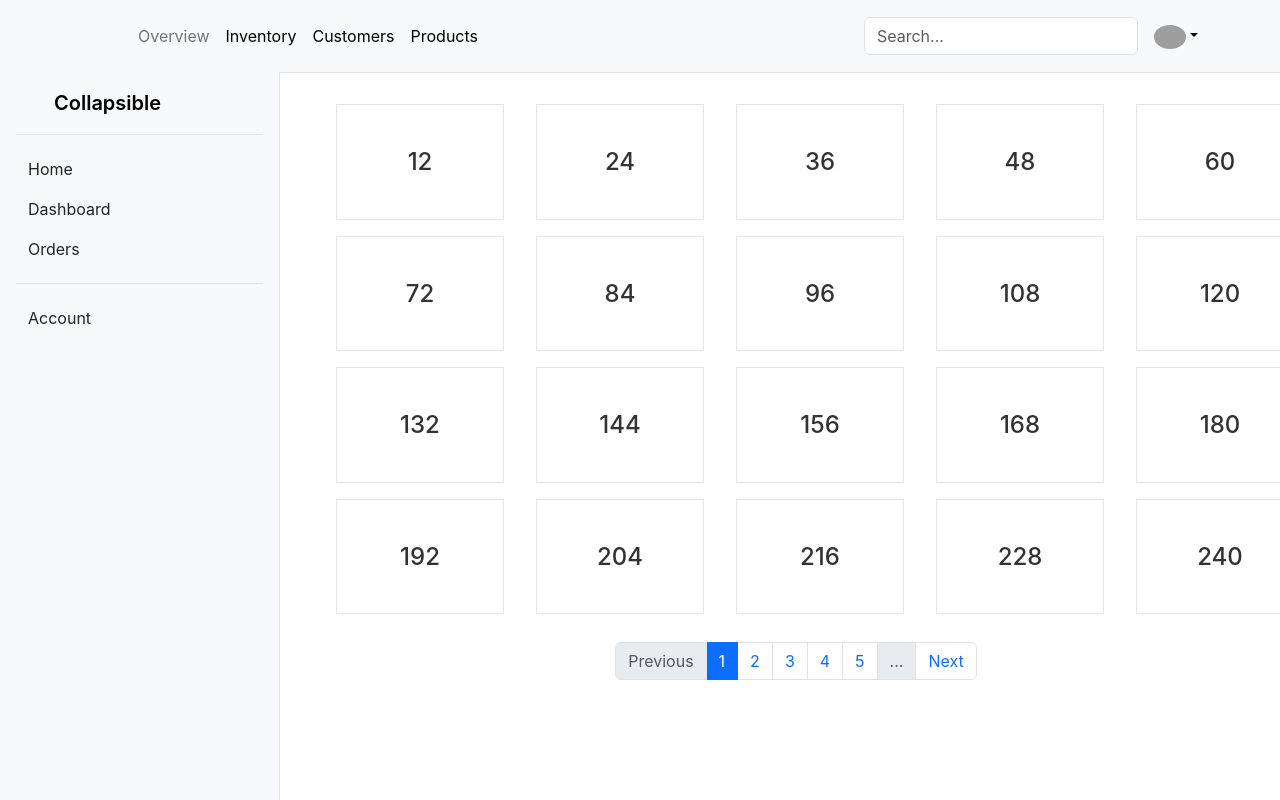
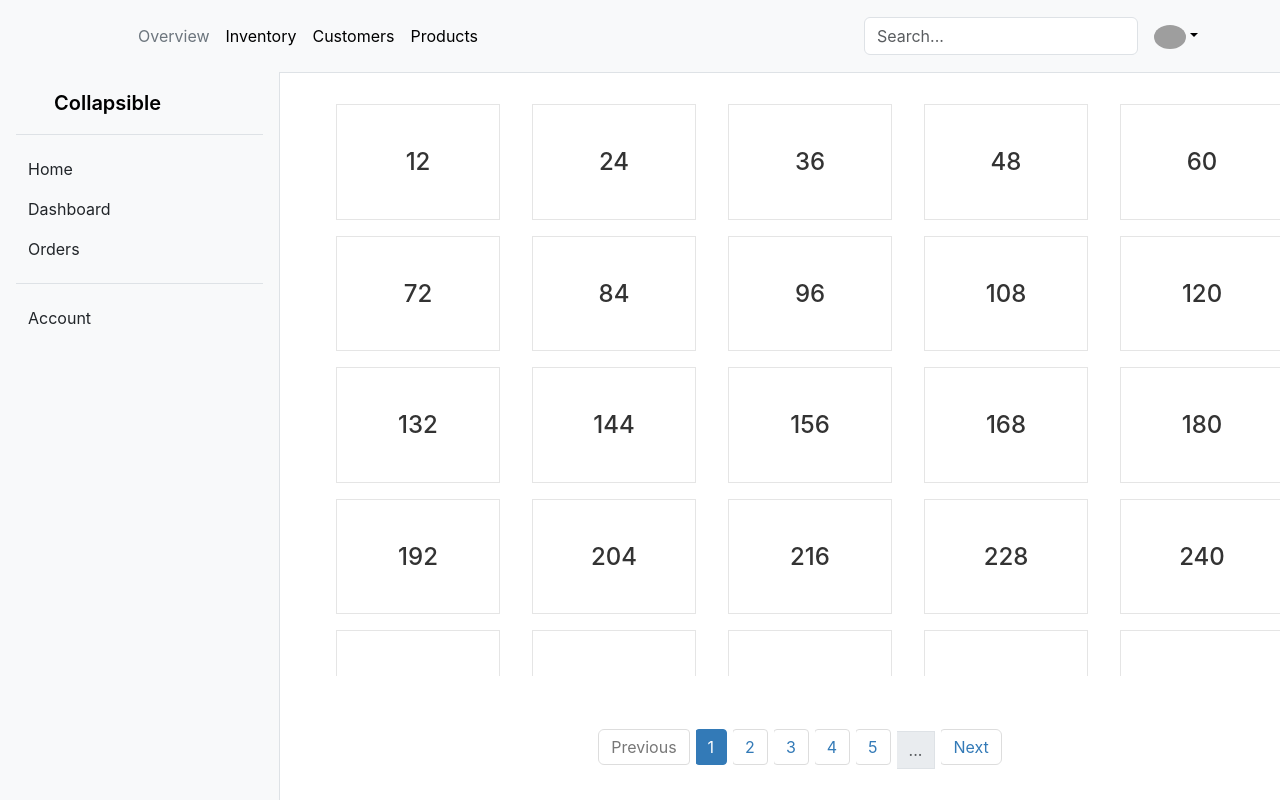
Before and after one commit to aryansingh920/loop-frontend-optmz, a React (Create React App) app: page / in a window 1280 px wide. Shown: the top 800 px of the page. Built offline with nearby package versions, Linux system fonts and the light colour scheme; grey boxes are pictures that could not be loaded.

Commit message:
2023-07-24 02:11:11

```diff
--- a/src/App.css
+++ b/src/App.css
@@ -46,3 +46,80 @@
 * {
   overflow-x: hidden;
 }
+
+/* pagination.css */
+
+.pagination {
+  display: flex;
+  justify-content: center;
+  align-items: center;
+  margin-top: 20px;
+  margin-bottom: 20px;
+  list-style: none;
+  padding: 0;
+}
+
+.pagination li {
+  margin-right: 6px;
+}
+
+.pagination li:last-child {
+  margin-right: 0;
+}
+
+.pagination li a {
+  display: inline-block;
+  padding: 6px 12px;
+  line-height: 1.428571429;
+  text-decoration: none;
+  color: #337ab7;
+  background-color: #fff;
+  border: 1px solid #ddd;
+  border-radius: 4px;
+}
+
+.pagination li.active a {
+  color: #fff;
+  cursor: default;
+  background-color: #337ab7;
+  border-color: #337ab7;
+}
+
+.pagination li.disabled a {
+  color: #777;
+  pointer-events: none;
+  cursor: not-allowed;
+  background-color: #fff;
+  border-color: #ddd;
+}
+
+.pagination li:first-child a,
+.pagination li:last-child a {
+  border-radius: 4px;
+}
+
+.pagination li a:hover,
+.pagination li a:focus {
+  background-color: #eeeeee;
+}
+
+.pagination .disabled a:hover,
+.pagination .disabled a:focus {
+  background-color: #fff;
+  cursor: not-allowed;
+}
+
+.pagination-box {
+  background-color: #fff;
+
+  display: "flex";
+  position: "fixed";
+  justify-content: "center";
+  align-items: "center";
+  margin-top: "20px";
+  margin-left: "100px";
+  bottom: "0";
+  width: "100%";
+  left: "0";
+  margin-bottom: "20px";
+}
--- a/src/components/Products/ProductBox.tsx
+++ b/src/components/Products/ProductBox.tsx
@@ -14,7 +14,7 @@ interface CSVData {
 const ProductBox = () => {
   const [data, setData] = useState<CSVData[]>([]);
   const [currentPage, setCurrentPage] = useState(1);
-  const itemsPerPage = 20;
+  const itemsPerPage = 100; // Show 100 items per page
 
   useEffect(() => {
     const fetchData = async () => {
@@ -45,19 +45,33 @@ const ProductBox = () => {
   const currentItems = data.slice(indexOfFirstItem, indexOfLastItem);
 
   return (
-    <div>
-      <div className="row addScroll">
+    <div style={{ position: "relative" }}>
+      <div
+        className="row addScroll"
+        style={{
+          height: "calc(100vh - 220px)", // Subtract the height of pagination from the viewport height
+          width: "100%",
+          overflowY: "scroll",
+          overflowX: "hidden",
+        }}
+      >
         {currentItems.map((item, index) => (
           <ProductCard key={index} element={item} />
         ))}
-        {/* move the pagination to center to */}
+      </div>
+      {/* move the pagination to the bottom center */}
       <div
         style={{
+          backgroundColor: "white",
           display: "flex",
           justifyContent: "center",
           alignItems: "center",
-            marginLeft: "-100px",
-            marginTop: "20px",
+          position: "fixed",
+          marginLeft: "10rem",
+          bottom: "0",
+          width: "100%",
+          left: "0",
+          height: "100px", // Set a fixed height for the pagination box
         }}
       >
         <Pagination
@@ -67,7 +81,6 @@ const ProductBox = () => {
         />
       </div>
     </div>
-    </div>
   );
 };
 
```
Lines whose indentation alone changed are shown as unchanged.
